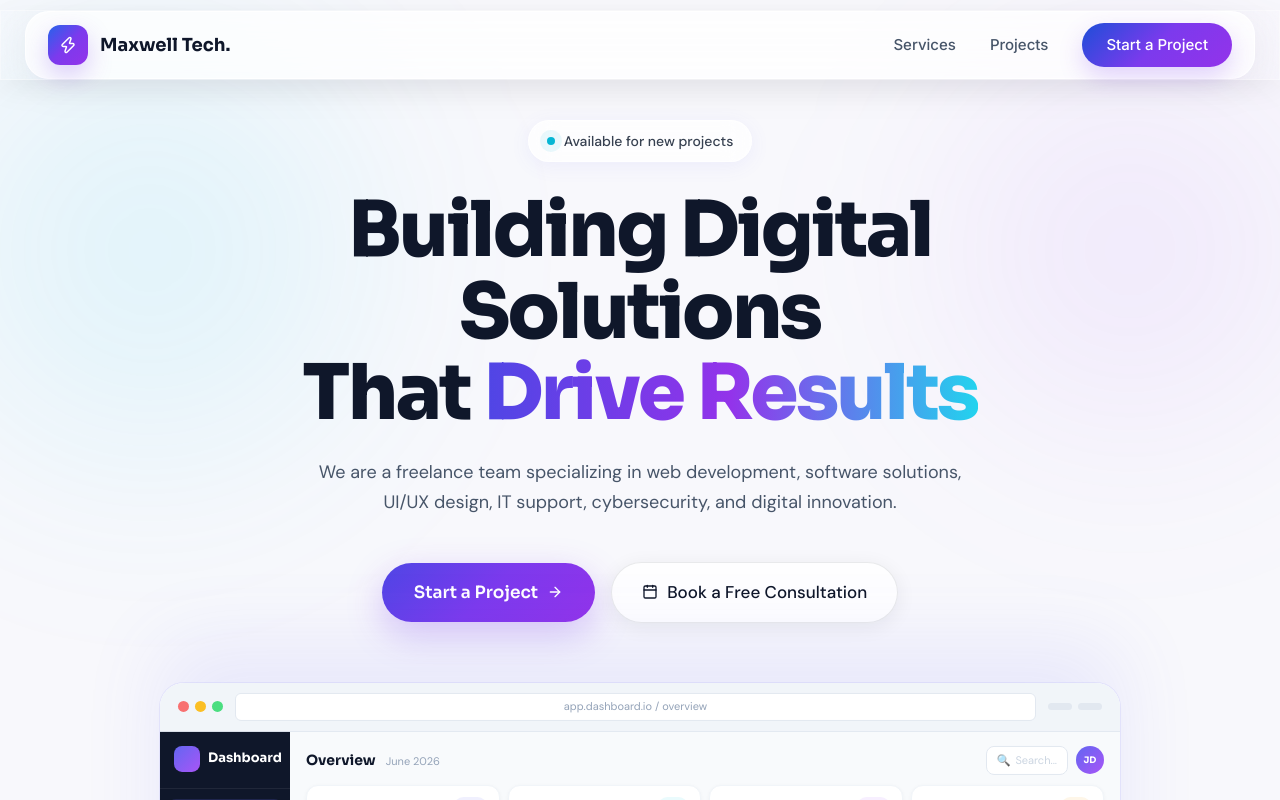
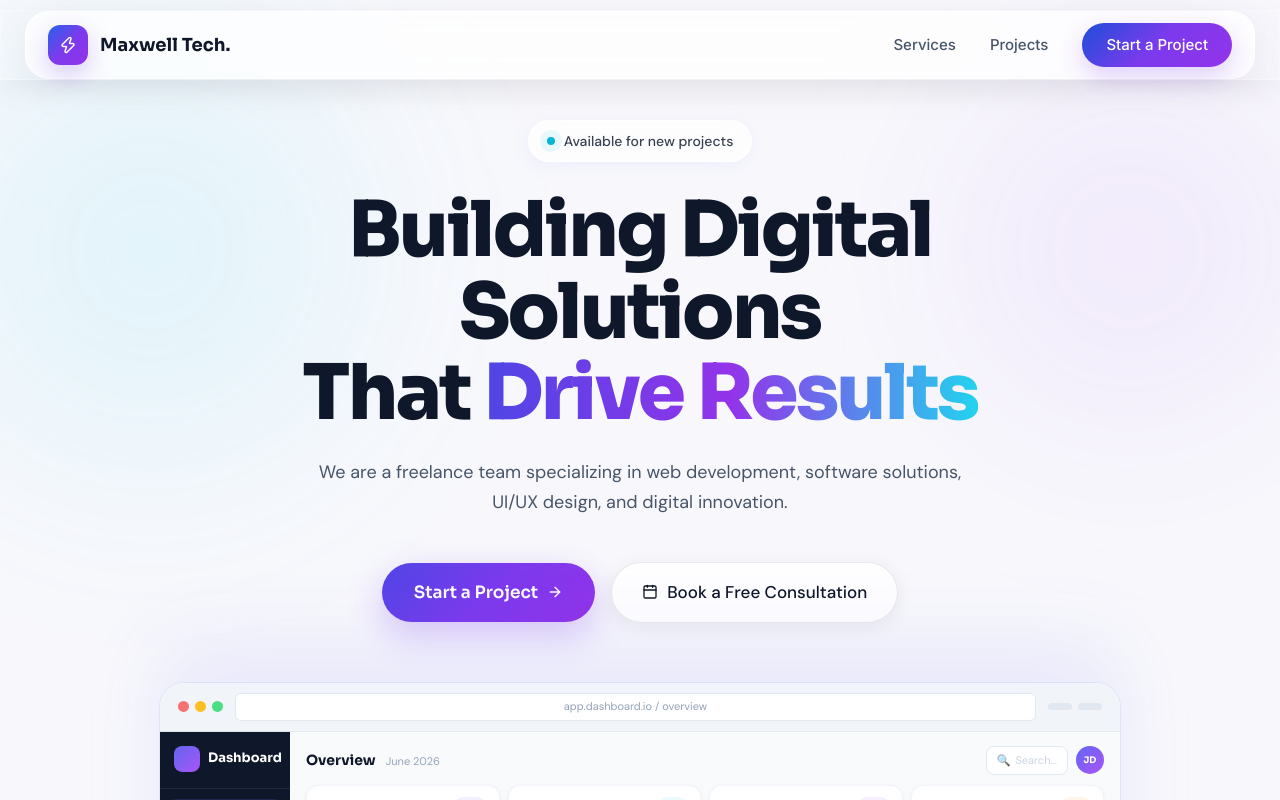
Before and after one commit to xiomairixe/maxwell, a React (Create React App) app in the folder frontend/: page / in a window 1280 px wide. Shown: the top 800 px of the page. Built offline with nearby package versions, Linux system fonts and the light colour scheme.

Commit message:
service update

```diff
--- a/frontend/src/sections/Hero.jsx
+++ b/frontend/src/sections/Hero.jsx
@@ -129,7 +129,7 @@ export default function Hero() {
 
         <p className="hero-subtitle">
           We are a freelance team specializing in web development, software solutions,<br />
-          UI/UX design, IT support, cybersecurity, and digital innovation.
+          UI/UX design, and digital innovation.
         </p>
 
         <div className="hero-actions">
```
